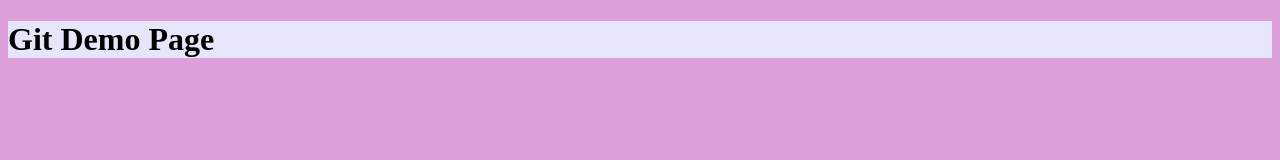
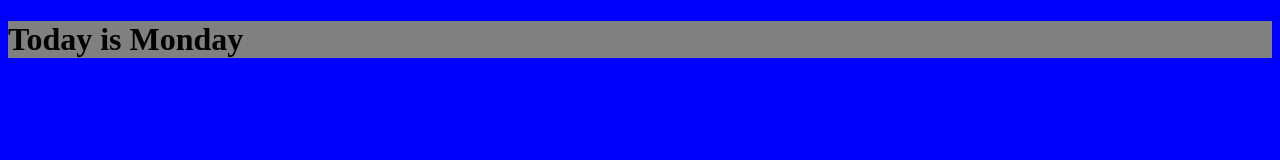
Before and after one commit to pradcww/test, a plain HTML site: page index.html in a window 1280 px wide. Drawn offline with Linux system fonts and the light colour scheme.

Commit message:
added crazy colours..blah blah blah

```diff
--- a/index.html
+++ b/index.html
@@ -8,7 +8,7 @@
      <link rel="stylesheet" href="styles.css">
  </head>
  <body>
-     <h1>Git Demo Page</h1>
+     <h1>Today is Monday</h1>
      <script src="app.js">
 
      </script>
--- a/styles.css
+++ b/styles.css
@@ -1,7 +1,7 @@
 body {
-    background-color:plum;
+    background-color: blue;
 }
 
 h1 {
-    background-color: lavender;
+    background-color: gray;
 }
```
Also changed, not shown: arm1.json (deleted).
